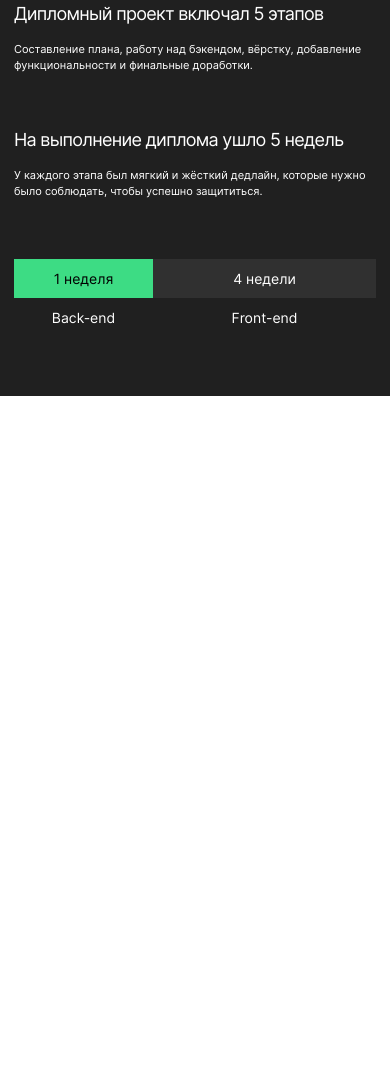
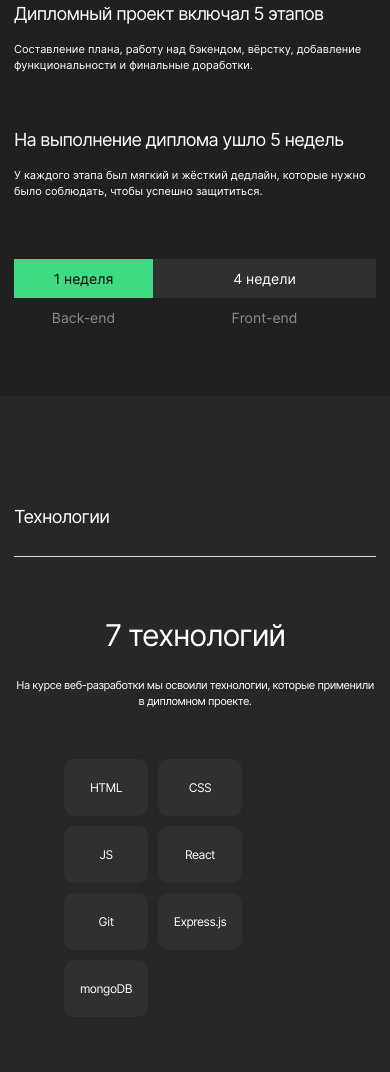
Before and after one commit to SvetlanaPivovarova/movies-explorer-frontend, a React app: page / in a window 390 px wide. Shown: the part 928-2000 px from the top of the page. Before the commit the page ends 1324 px from the top, so only its background shows below. Built offline with nearby package versions, Linux system fonts and the light colour scheme.

Commit message:
сверстать Techs

```diff
--- a/src/blocs/content/content.css
+++ b/src/blocs/content/content.css
@@ -11,10 +11,32 @@
     background-color: rgba(39, 39, 39, 1);
 }
 
+.content__section {
+    display: flex;
+    flex-direction: column;
+}
+
+.content__heading {
+    border-bottom: 1px solid rgba(218, 218, 218, 1);
+    margin: 0 0 70px;
+    padding: 110px 0 23px;
+    box-sizing: border-box;
+    font-size: 22px;
+    line-height: 27px;
+    letter-spacing: -0.04em;
+    font-weight: 400;
+}
+
 @media screen and (max-width: 1140px) {
     .content {
         padding-right: 30px;
         padding-left: 30px;
+    }
+}
+
+@media screen and (max-width: 690px) {
+    .content__heading {
+        margin-bottom: 60px;
     }
 }
 
@@ -23,4 +45,10 @@
         padding-right: 14px;
         padding-left: 14px;
     }
+
+    .content__heading {
+        font-size: 18px;
+        line-height: 22px;
+        padding-bottom: 28px;
+    }
 }
--- a/src/components/AboutProject/AboutProject.css
+++ b/src/components/AboutProject/AboutProject.css
@@ -1,17 +1,5 @@
 .about-project {
-    display: flex;
-    flex-direction: column;
-}
 
-.about-project__heading {
-    border-bottom: 1px solid rgba(218, 218, 218, 1);
-    margin: 0 0 70px;
-    padding: 110px 0 23px;
-    box-sizing: border-box;
-    font-size: 22px;
-    line-height: 27px;
-    letter-spacing: -0.04em;
-    font-weight: 400;
 }
 
 .about-project__columns {
@@ -59,6 +47,10 @@
     text-align: center;
 }
 
+.about-project__item_type_grey {
+    color: rgba(139, 139, 139, 1);
+}
+
 .about-project__item_type_bright {
     background-color: rgba(61, 220, 132, 1);
     color: #000;
@@ -75,10 +67,6 @@
 }
 
 @media screen and (max-width: 690px) {
-    .about-project__heading {
-        margin-bottom: 60px;
-    }
-
     .about-project__columns {
         grid-template-columns: repeat(1, minmax(268px, 614px));
         grid-template-rows: max-content;
--- a/src/components/AboutProject/AboutProject.js
+++ b/src/components/AboutProject/AboutProject.js
@@ -3,8 +3,9 @@ import "./AboutProject.css";
 
 function AboutProject() {
     return(
-        <section className="about-project content content_color_black">
-            <h2 className="about-project__heading">О проекте</h2>
+        <section className="content content_color_black content__section">
+            <h2 className="content__heading">О проекте</h2>
+            <div className="about-project">
                 <div className="about-project__columns">
                     <article className="about-project__description">
                         <p className="about-project__title">Дипломный проект включал 5 этапов</p>
@@ -22,8 +23,9 @@ function AboutProject() {
                 <div className="about-project__table">
                     <p className="about-project__item about-project__item_type_bright">1 неделя</p>
                     <p className="about-project__item about-project__item_type_pale">4 недели</p>
-                <p className="about-project__item">Back-end</p>
-                <p className="about-project__item">Front-end</p>
+                    <p className="about-project__item about-project__item_type_grey">Back-end</p>
+                    <p className="about-project__item about-project__item_type_grey">Front-end</p>
+                </div>
             </div>
         </section>
 
--- a/src/components/Main/Main.js
+++ b/src/components/Main/Main.js
@@ -3,6 +3,7 @@ import Header from "../Header/Header";
 import Promo from "../Promo/Promo";
 import NavTab from "../NavTab/NavTab";
 import AboutProject from "../AboutProject/AboutProject";
+import Techs from "../Techs/Techs";
 
 function Main() {
 
@@ -12,6 +13,7 @@ function Main() {
             <Promo />
             <NavTab />
             <AboutProject />
+            <Techs />
             <section className="profile content__section">
 
             </section>
--- /dev/null
+++ b/src/components/Techs/Techs.css
@@ -0,0 +1,92 @@
+.techs {
+    width: 100%;
+    display: flex;
+    flex-direction: column;
+    margin: 0 auto 90px;
+    padding: 0;
+}
+
+.techs__title {
+    font-size: 50px;
+    line-height: 58px;
+    letter-spacing: -0.04em;
+    margin: 0 auto 26px;
+    padding: 0;
+}
+
+.techs__text {
+    font-size: 14px;
+    line-height: 20px;
+    letter-spacing: -0.04em;
+    margin: 0 auto 100px;
+    padding: 0;
+    max-width: 460px;
+    text-align: center;
+}
+
+.techs__icons {
+    display: flex;
+    flex-wrap: wrap;
+    margin: 0 auto;
+    padding: 0;
+}
+
+.techs__icon {
+    background: rgba(48, 48, 48, 1);
+    border-radius: 10px;
+    font-size: 14px;
+    line-height: 17px;
+    letter-spacing: -0.04em;
+    margin: 0 10px 10px 0;
+    list-style: none;
+    width: 90px;
+    height: 60px;
+    text-align: center;
+    padding: 21px 0 0;
+    box-sizing: border-box;
+}
+
+.techs__icon:last-of-type {
+    margin-right: 0;
+}
+
+@media screen and (max-width: 880px) {
+    .techs {
+        margin-bottom: 80px;
+    }
+
+    .techs__text {
+        font-size: 12px;
+        line-height: 18px;
+    }
+
+    .techs__icon {
+        font-size: 12px;
+        line-height: 15px;
+        width: 84px;
+        height: 57px;
+    }
+}
+
+@media screen and (max-width: 568px) {
+    .techs {
+        margin-bottom: 60px;
+    }
+
+    .techs__title {
+        font-size: 30px;
+        line-height: 36px;
+        margin-bottom: 24px;
+    }
+
+    .techs__text {
+        font-size: 11px;
+        line-height: 16px;
+        margin-bottom: 50px;
+    }
+
+    .techs__icons {
+        margin-left: 50px;
+        margin-right: 50px;
+    }
+}
--- /dev/null
+++ b/src/components/Techs/Techs.js
@@ -0,0 +1,27 @@
+import React from 'react';
+import './Techs.css';
+
+function Techs() {
+    return(
+        <section className="content content_color_grey content__section">
+            <h2 className="content__heading">Технологии</h2>
+            <div className="techs">
+                <p className="techs__title">7 технологий</p>
+                <p className="techs__text">
+                    На&nbsp;курсе веб-разработки мы&nbsp;освоили технологии, которые применили в&nbsp;дипломном проекте.
+                </p>
+                <ul className="techs__icons">
+                    <li className="techs__icon">HTML</li>
+                    <li className="techs__icon">CSS</li>
+                    <li className="techs__icon">JS</li>
+                    <li className="techs__icon">React</li>
+                    <li className="techs__icon">Git</li>
+                    <li className="techs__icon">Express.js</li>
+                    <li className="techs__icon">mongoDB</li>
+                </ul>
+            </div>
+        </section>
+    )
+}
+
+export default Techs;
```
Lines whose indentation alone changed are shown as unchanged.
